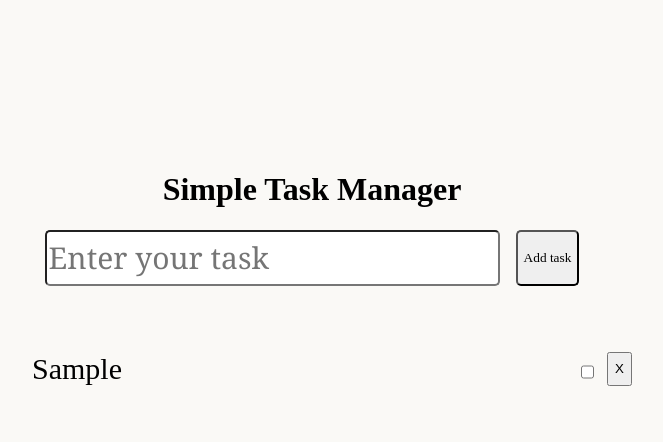
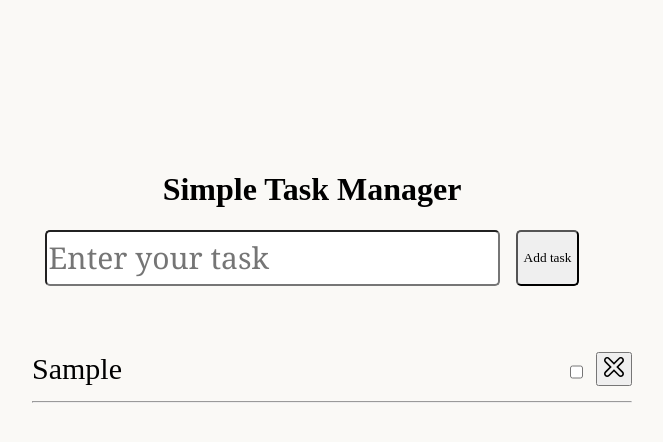
Before and after one commit to joesmcneil/Simple-Task-Manager-App, a Vue app: page / in a window 1280 px wide. Both pictures are taken after typing "Sample" into the empty fields and a click on the button "Add task". Shown: the top 442 px of the page, without its empty margins (328-991 px from the left). Built offline with nearby package versions, Linux system fonts and the light colour scheme.

Commit message:
Added image for delete button, added more information to README and removed an unnecessary if statement

```diff
--- a/src/components/inputField.vue
+++ b/src/components/inputField.vue
@@ -15,7 +15,7 @@ const inputTask = ref<string>('');
 const storedTasks = ref<Task[]>(props.storedTasks);
 
 const addTask = () => {
-  // Taking the Task interface established in App.vue to create a new object based on the user's inputted task
+  // Taking the Task interface from props to create a new object based on the user's inputted task
   const newTask: Task ={
     name: inputTask.value,
     completed: false,
--- a/src/components/taskList.vue
+++ b/src/components/taskList.vue
@@ -1,6 +1,7 @@
 <script setup lang="ts">
 import { ref } from 'vue';
 import { Task } from '../App.vue';
+
 
 // Registering props to this component
 const props = defineProps<{
@@ -20,12 +21,7 @@ const removeTask = (index:number) => {
 const completeToggle = (index:number) => {
   let taskAtIndex = storedTasks.value[index];
   // Locating the object based on the index taken from the click and setting it to complete = true if it is already false
-  if (taskAtIndex.completed === false) {
-    taskAtIndex.completed = true;
-  } else {
-  // If the task is set to true already, set to false
-    taskAtIndex.completed = false;
-  }
+  taskAtIndex.completed = !taskAtIndex.completed;
 };
 
 </script>
@@ -38,9 +34,12 @@ const completeToggle = (index:number) => {
         {{ task.name }}
         <div class="listButtons">
         <input type="checkbox" @click="completeToggle(index)" v-model="task.completed" class="taskCompleteCheckbox">
-        <button @click="removeTask(index)" class="removeTaskButton">X</button>
+        <button @click="removeTask(index)" class="removeTaskButton">
+          <img :src="'/Cross.svg'" alt="Delete button" width="20">
+        </button>
         </div>
       </div>
+      <hr>
     </li>
   </ul>
   </div>
```
Also changed, not shown: public/Cross.svg (added), 1 other file (tests, documents, lock files or other folders).
